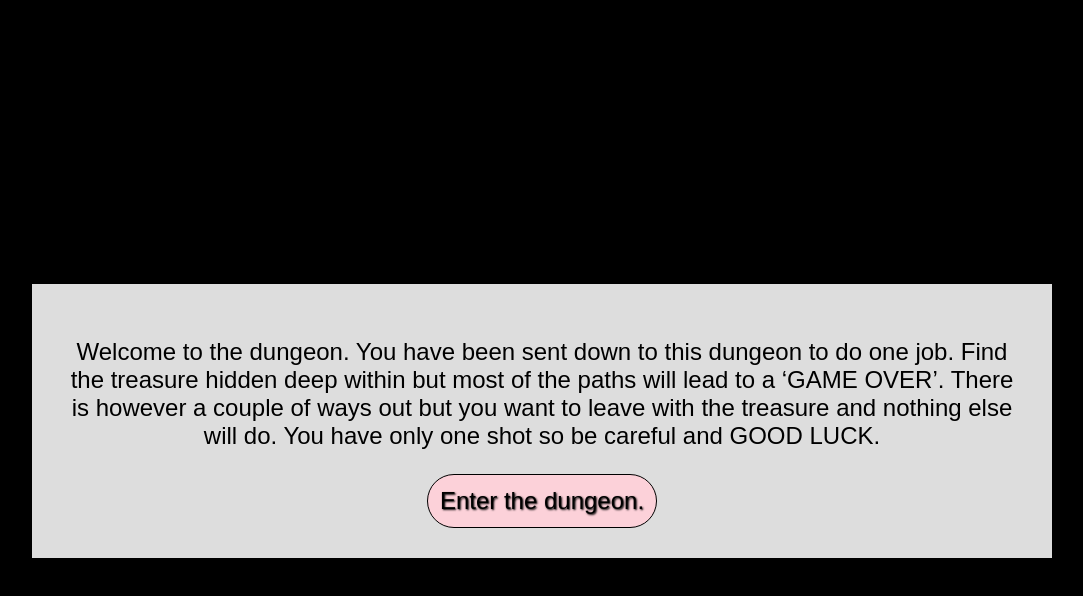
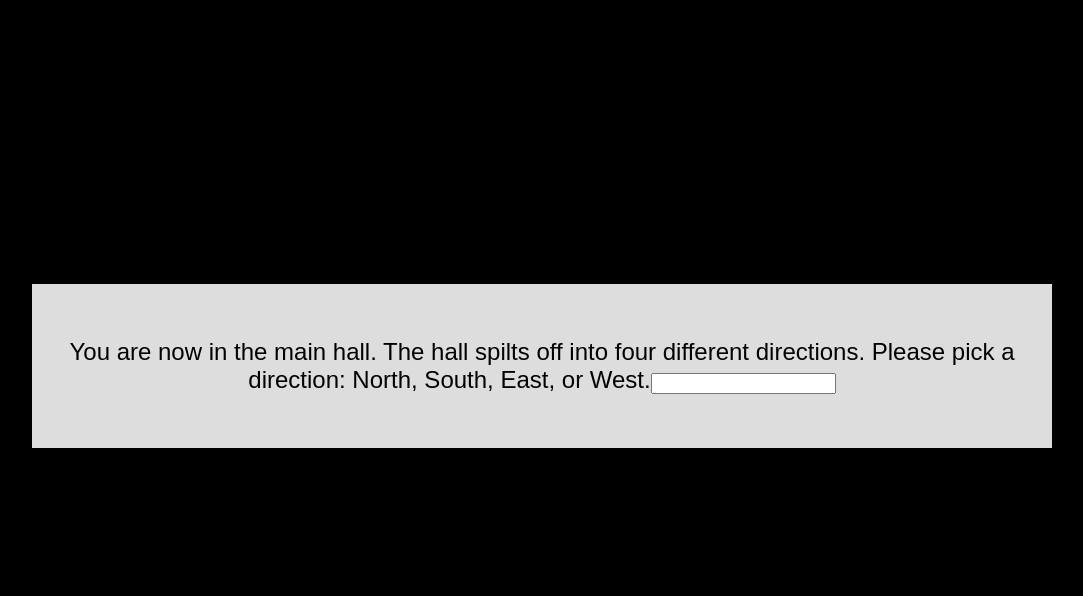
Before and after one commit to lunarbaby/javascript-game-vesion-2, a plain HTML site: page index.html in a window 1280 px wide. Both pictures are taken after a click on the button "Enter the dungeon.". Shown: the whole page, without its empty margins (98-1181 px from the left). Drawn offline with Linux system fonts and the light colour scheme.

Commit message:
I added code to change the intro paragraph to hall text, removes the button, and adds a text input box

```diff
--- a/index.html
+++ b/index.html
@@ -12,7 +12,7 @@
     <div class="wrapper">
             <div class="text-box">
                 <p>Welcome to the dungeon. You have been sent down to this dungeon to do one job. Find the treasure hidden deep within but most of the paths will lead to a ‘GAME OVER’. There is however a couple of ways out but you want to leave with the treasure and nothing else will do. You have only one shot so be careful and GOOD LUCK.</p>
-                <button onclick="startGame()">Enter the dungeon.</button>
+                <button onclick="enterMainHall()">Enter the dungeon.</button>
             </div>
     </div>
 
--- a/test.js
+++ b/test.js
@@ -1 +1,20 @@
 "use strict";
+
+function enterMainHall() {
+
+//This changes the intro paragraph into a new one.
+let para = document.querySelector('p');
+let newPara = document.createElement('p');
+newPara.innerText = "You are now in the main hall. The hall spilts off into four different directions. Please pick a direction: North, South, East, or West.";
+para.parentNode.replaceChild(newPara, para);
+
+//This removes the button
+let deleteButton = document.querySelector('button');
+deleteButton.remove();
+
+//This add text input
+let hallInput = document.createElement('input');
+hallInput.setAttribute('type', 'text');
+newPara.appendChild(hallInput);
+
+}
```
